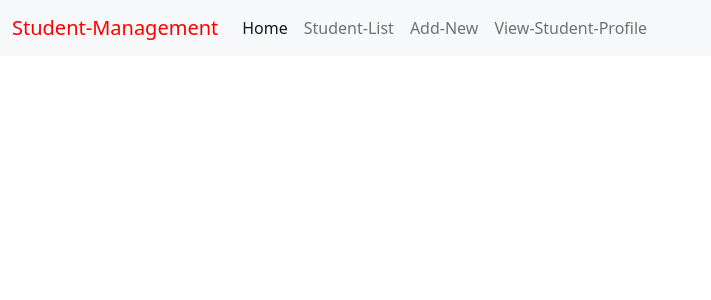
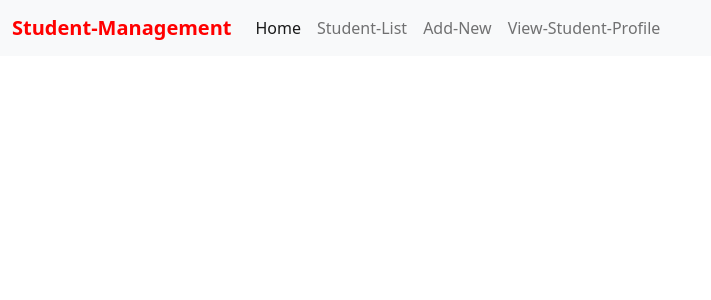
Before and after one commit to MeharaSahabandu/Simple-Student-Management-System, a React (Create React App) app in the folder frontend/: page / in a window 1280 px wide. Shown: the top 300 px of the page, without its empty margins (0-711 px from the left). Built offline with nearby package versions, Linux system fonts and the light colour scheme.

Commit message:
navbar changed

```diff
--- a/frontend/src/components/Header.js
+++ b/frontend/src/components/Header.js
@@ -1,12 +1,12 @@
 import React from 'react';
 
-function Header(){
+function Header() {
 
-    return(
+    return (
 
         <nav class="navbar navbar-expand-lg bg-light">
             <div class="container-fluid">
-    <a class="navbar-brand" href="#" style={{color:"red"}}>Student-Management</a>
+                <b class="navbar-brand" href="#" style={{ color: "red" }}>Student-Management</b>
                 <button class="navbar-toggler" type="button" data-bs-toggle="collapse" data-bs-target="#navbarSupportedContent" aria-controls="navbarSupportedContent" aria-expanded="false" aria-label="Toggle navigation">
                     <span class="navbar-toggler-icon"></span>
                 </button>
```
Lines whose indentation alone changed are shown as unchanged.
